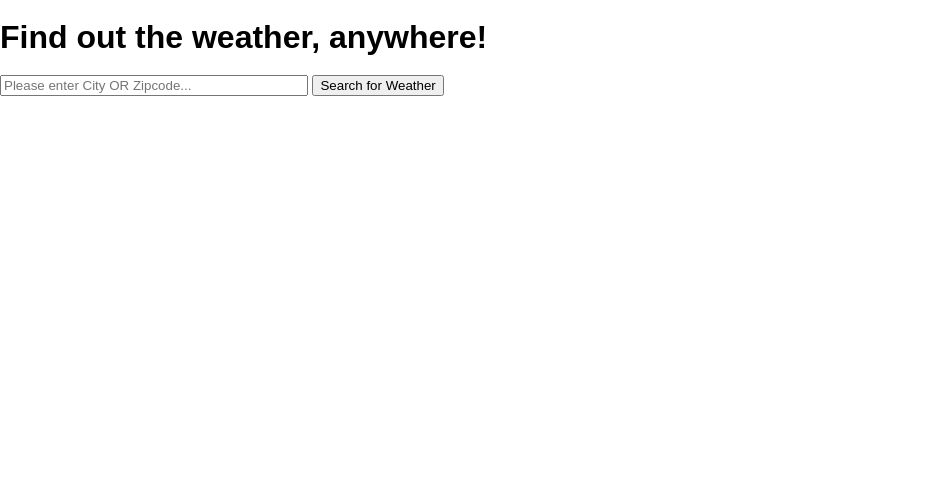
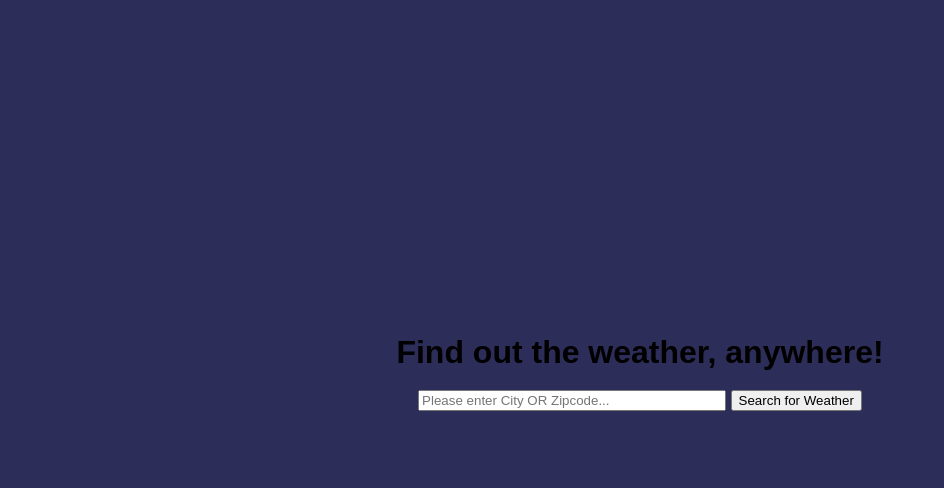
Before and after one commit to Britney-Diboll/weather-page, a website: page public/index.html in a window 1280 px wide. Shown: the whole page, without its empty margins (0-944 px from the left). Drawn offline with Linux system fonts and the light colour scheme.

Commit message:
styled a little

```diff
--- a/public/index.html
+++ b/public/index.html
@@ -14,7 +14,7 @@
       <input id="input" type="text" placeholder="Please enter City OR Zipcode...">
       <button onclick="search()">Search for Weather</button>
     </section>
-    <section>
+    <section class="para">
       <h3 id="location"></h3>
       <h3 id="temperature"></h3>
     </section>
--- a/public/screen.css
+++ b/public/screen.css
@@ -11,9 +11,17 @@ body {
 .flex{
   display: flex;
   flex-direction: column;
-  align-content: center;
+  justify-content: center;
+  align-items: center;
+  background-color: rgb(45, 45, 90);
 }
 
 input{
   min-width: 300px;
 }
+
+.para{
+  display: flex;
+  flex-direction: column;
+  align-items: center;
+}
```
